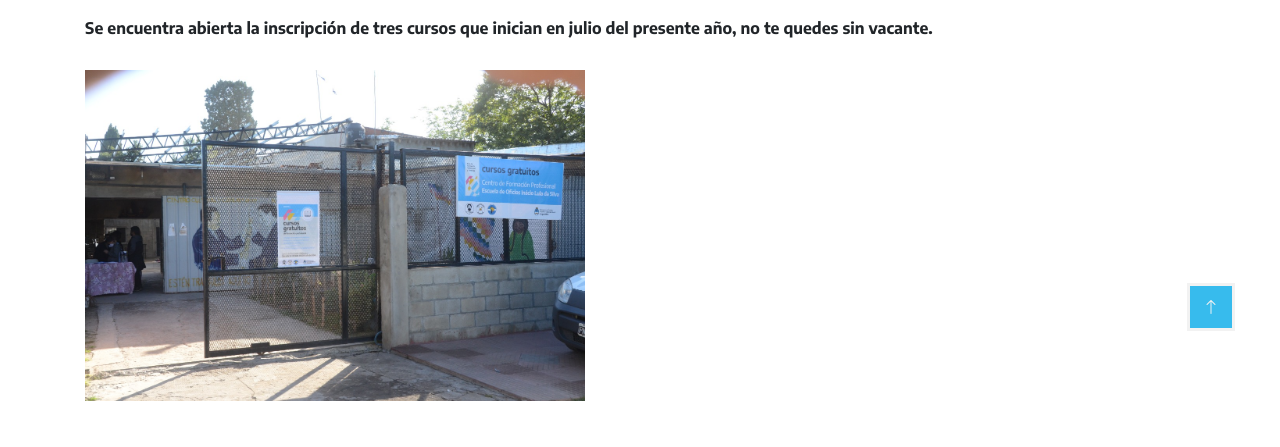
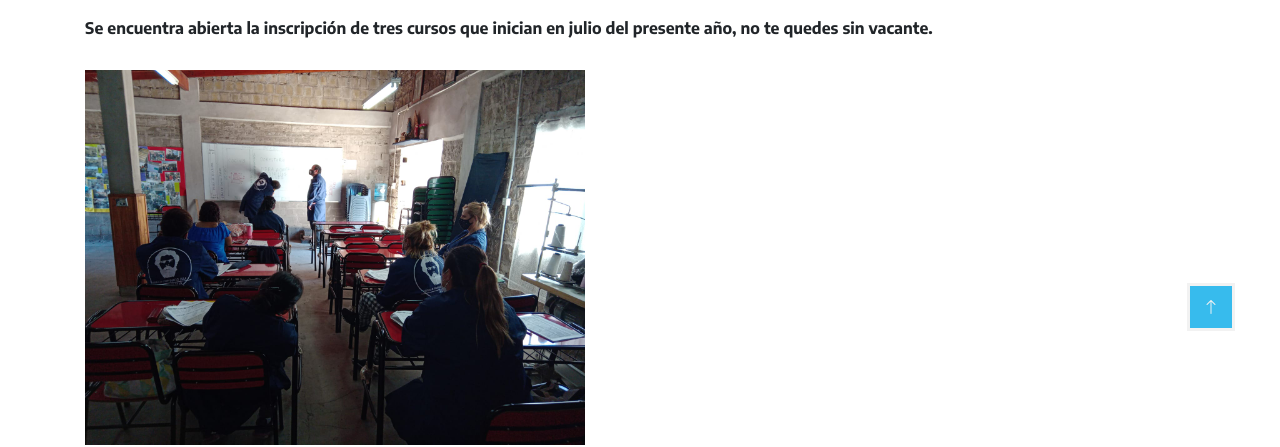
Before and after one commit to MatiasParentti/esc-ofi-lula, a Next.js app: page /noticias/nuevos-cursos-en-julio-2023 in a window 1280 px wide. Shown: the part 414-861 px from the top of the page. Built offline with nearby package versions, Linux system fonts and the light colour scheme.

Commit message:
nuevos cursos copete

```diff
--- a/src/components/noticia.jsx
+++ b/src/components/noticia.jsx
@@ -15,7 +15,7 @@ export default function LayotutNoticia({ data }) {
                     <br></br>
                     <Image
                         className="img-fluid "
-                        src={'/img/d.jpeg'}
+                        src={'/img/not.jfif'}
                         height={500}
                         width={500}
                         alt="banner"
--- a/src/pages/noticias/index.jsx
+++ b/src/pages/noticias/index.jsx
@@ -11,7 +11,7 @@ export default function Noticias() {
         <Layout title='Escuela de Oficios | Noticias' description='Novedades'>
 
             <Header title='Noticias'></Header>
-            <CardNoticia key={'nuevos-cursos-en-septiembre-2023'} _id={'nuevos-cursos-en-septiembre-2023'} title={'Cursos de septiembre 2023'} copete={'Se encuentra abierta la inscripción de dos cursos que inician en septiembre del presente año, no te quedes sin vacante.'} body={'body'} important={'24 Julio, 2023. 18:22 hrs'}></CardNoticia>
+            <CardNoticia key={'nuevos-cursos-en-septiembre-2023'} _id={'nuevos-cursos-en-septiembre-2023'} title={'Cursos de septiembre 2023'} copete={'Comenzamos la inscripción de los cursos que comenzarán en septiembre. Los mismos son  gratuitos,  mixtos  y están destinados a mayores de 18 años.'} body={'body'} important={'24 Julio, 2023. 18:22 hrs'}></CardNoticia>
             <CardNoticia key={'acto-de-inaguracion-comienzo-de-cursos'} _id={'acto-de-inaguracion-comienzo-de-cursos'} title={'Acto de inaguracion y comienzo de cursos'} copete={'Este martes 4 de julio se realizo el Acto de inicio de cursada e inauguración de la Escuela Comunitaria de Oficios Inacio Lula Da Silva ubicada en el barrio de Marilo, Trujui, Moreno.'} body={'body'} important={'6 Julio, 2023. 23:38'}></CardNoticia>
             <CardNoticia key={'nuevos-cursos-en-julio-2023'} _id={'nuevos-cursos-en-julio-2023'} title={'Nuevos cursos en julio 2023'} copete={'Se encuentra abierta la inscripción de tres cursos que inician en julio del presente año, no te quedes sin vacante.'} body={'body'} important={'6 Junio, 2023. 12:14 hrs'}></CardNoticia>
         </Layout>
```
